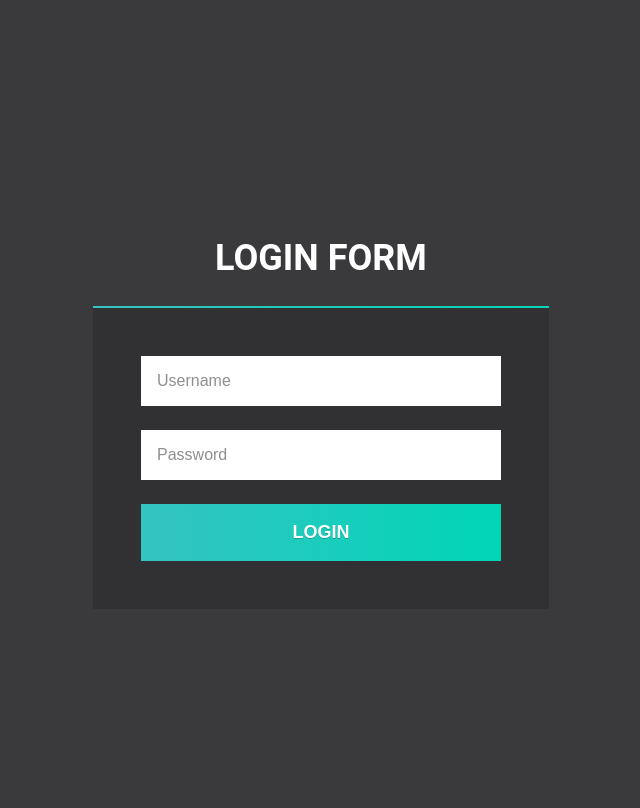
After one commit to jepitt/tubesrentalkamera, a CodeIgniter app: the page made by application/views/login.php in a window 1280 px wide. The commit adds this page. Shown: the whole page, without its empty margins (319-959 px from the left). Run offline with CodeIgniter, Linux system fonts and the light colour scheme.

Commit message:
edit error

```diff
--- a/application/config/autoload.php
+++ b/application/config/autoload.php
@@ -59,7 +59,7 @@ $autoload['packages'] = array();
 |	$autoload['libraries'] = array('user_agent' => 'ua');
 */
 
-$autoload['libraries'] = array('database','session');
+$autoload['libraries'] = array('database','session','form_validation');
 
 /*
 | -------------------------------------------------------------------
--- a/application/views/home_view.php
+++ b/application/views/home_view.php
@@ -74,8 +74,9 @@
     <div class="collapse navbar-collapse" id="myNavbar">
       <ul class="nav navbar-nav navbar-right">
         <li><a href="#home">HOME</a></li>
+        <li><a href="#team">TEAM</a></li>
         <li><a href="#price">PRICELIST</a></li>
-        <li><a href="./../logout.php">LOGOUT</a></li>
+        <li><a href="<?php echo site_url();?>/Login">LOGIN</a></li>
       </ul>
     </div>
   </div>
@@ -129,7 +130,7 @@
 </div>
 
 <!-- Team -->
-
+<div id="team"></div>
 <div class="container-fluid text-center">
   <br><br>
   <h3>THE TEAM</h3>
--- /dev/null
+++ b/application/views/login.php
@@ -0,0 +1,26 @@
+<!DOCTYPE html>
+<html lang="en">
+<head>
+  <title>Persewaan Kamera</title>
+  <meta charset="utf-8">
+  <meta name="viewport" content="width=device-width, initial-scale=1">
+  <link rel="stylesheet" type="text/css" href="<?php echo base_url('assets/css/stylelogin.css'); ?>">
+
+</head>
+<body>
+
+<h2>LOGIN FORM</h2>
+
+<form class='login-form' action="check-login.php" method="post">
+  <div class="flex-row">
+    <input name="username" class='lf--input' placeholder='Username' type='text'>
+  </div>
+  <div class="flex-row">
+    <input name="password" class='lf--input' placeholder='Password' type='password'>
+  </div>
+  <button class='lf--submit' type='submit'>LOGIN</button>
+</form>
+
+
+</body>
+</html>
--- a/application/views/login_view.php
+++ b/application/views/login_view.php
@@ -36,7 +36,7 @@
     <div class="login-form">
     <form class="form-signin" method="post" action="<?php echo base_url('index.php/Login/cekLogin') ?>">
         <h2 class="text-center">Log in</h2>
-        <!-- <?php echo validation_errors(); ?> -->
+
         <div class="form-group">
             <?php echo validation_errors();?>
             <input type="text" name="username" id="username" class="form-control" placeholder="Username" autofocus>
--- /dev/null
+++ b/assets/css/stylelogin.css
@@ -0,0 +1,152 @@
+  * {
+  -webkit-font-smoothing: antialiased;
+  text-rendering: optimizeLegibility;
+}
+
+html, body {
+  padding-top: -200px;
+  height: 100%;
+}
+
+body {
+  display: -webkit-box;
+  display: -ms-flexbox;
+  display: flex;
+  -webkit-box-align: center;
+      -ms-flex-align: center;
+          align-items: center;
+  -webkit-box-pack: center;
+      -ms-flex-pack: center;
+          justify-content: center;
+  -webkit-box-orient: vertical;
+  -webkit-box-direction: normal;
+      -ms-flex-direction: column;
+          flex-direction: column;
+  position: relative;
+  background: #3a3a3d;
+  font-family: 'Roboto', helvetica, arial, sans-serif;
+  font-size: 1.5em;
+}
+
+h2{
+	color: white;
+}
+
+body:before {
+  content: '';
+  position: absolute;
+  top: 0;
+  left: 0;
+  height: 100%;
+  width: 100%;
+}
+
+.login-form {
+  width: 100%;
+  padding: 2em;
+  position: relative;
+  background: rgba(0, 0, 0, 0.15);
+}
+.login-form:before {
+  content: '';
+  position: absolute;
+  top: -2px;
+  left: 0;
+  height: 2px;
+  width: 100%;
+  background: -webkit-gradient(linear, left top, right top, from(#35c3c1), to(#00d6b7));
+  background: linear-gradient(to right, #35c3c1, #00d6b7);
+}
+@media screen and (min-width: 600px) {
+  .login-form {
+    width: 50vw;
+    max-width: 15em;
+  }
+}
+
+.flex-row {
+  display: -webkit-box;
+  display: -ms-flexbox;
+  display: flex;
+  margin-bottom: 1em;
+}
+
+.lf--label {
+  width: 2em;
+  display: -webkit-box;
+  display: -ms-flexbox;
+  display: flex;
+  -webkit-box-align: center;
+      -ms-flex-align: center;
+          align-items: center;
+  -webkit-box-pack: center;
+      -ms-flex-pack: center;
+          justify-content: center;
+  background: #f5f6f8;
+  cursor: pointer;
+}
+
+.lf--input {
+  -webkit-box-flex: 1;
+      -ms-flex: 1;
+          flex: 1;
+  padding: 1em;
+  border: 0;
+  color: #8f8f8f;
+  font-size: 1rem;
+}
+.lf--input:focus {
+  outline: none;
+  -webkit-transition: -webkit-transform .15s ease;
+  transition: -webkit-transform .15s ease;
+  transition: transform .15s ease;
+  transition: transform .15s ease, -webkit-transform .15s ease;
+  -webkit-transform: scale(1.1);
+          transform: scale(1.1);
+}
+
+.lf--submit {
+  display: block;
+  padding: 1em;
+  width: 100%;
+  background: -webkit-gradient(linear, left top, right top, from(#35c3c1), to(#00d6b7));
+  background: linear-gradient(to right, #35c3c1, #00d6b7);
+  border: 0;
+  color: #fff;
+  cursor: pointer;
+  font-size: .75em;
+  font-weight: 600;
+  text-shadow: 0 1px 0 rgba(0, 0, 0, 0.2);
+}
+.lf--submit:focus {
+  outline: none;
+  -webkit-transition: -webkit-transform .15s ease;
+  transition: -webkit-transform .15s ease;
+  transition: transform .15s ease;
+  transition: transform .15s ease, -webkit-transform .15s ease;
+  -webkit-transform: scale(1.1);
+          transform: scale(1.1);
+}
+
+.lf--forgot {
+  margin-top: 1em;
+  color: #00d6b7;
+  font-size: .65em;
+  text-align: center;
+}
+
+::-webkit-input-placeholder {
+  color: #8f8f8f;
+}
+
+:-ms-input-placeholder {
+  color: #8f8f8f;
+}
+
+::-ms-input-placeholder {
+  color: #8f8f8f;
+}
+
+::placeholder {
+  color: #8f8f8f;
+}
```
